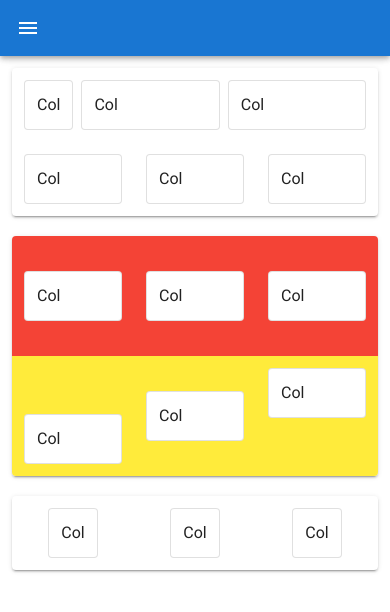
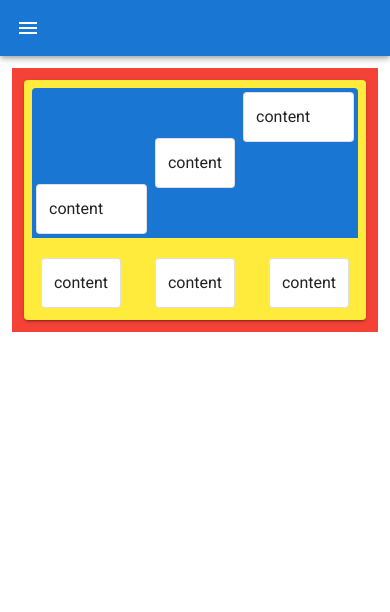
Before and after one commit to 2wndrhs/vuetify-basic, a Vue app in the folder vuetify-admin-template/: page /absproxy/8081/grid-system in a window 390 px wide. Shown: the top 612 px of the page. Built offline with nearby package versions, Linux system fonts and the light colour scheme.

Commit message:
vuetify breakpoints

```diff
--- a/vuetify-admin-template/src/App.vue
+++ b/vuetify-admin-template/src/App.vue
@@ -1,14 +1,14 @@
 <template>
   <v-app>
+    <!-- app 속성은 컴포넌트를 기본 레이아웃으로 만듬 -->
     <v-app-bar
       app
       color="primary"
       dark
     >
       <v-app-bar-nav-icon @click="toggleDrawer"></v-app-bar-nav-icon>
-      <v-spacer></v-spacer>
     </v-app-bar>
-      <v-navigation-drawer v-model="drawer" app>
+    <v-navigation-drawer v-model="drawer" app>
       <v-list-item>
         <v-list-item-content>
           <v-list-item-title class="text-h6">
@@ -35,16 +35,18 @@
           <v-list-item-icon>
             <v-icon>{{ item.icon }}</v-icon>
           </v-list-item-icon>
-
           <v-list-item-content>
             <v-list-item-title>{{ item.title }}</v-list-item-title>
           </v-list-item-content>
         </v-list-item>
       </v-list>
-      </v-navigation-drawer>
+    </v-navigation-drawer>
     <v-main>
-      <router-view></router-view>
+      <v-container fluid>
+        <router-view></router-view>
+      </v-container>
     </v-main>
+    <v-footer app></v-footer>
   </v-app>
 </template>
 
@@ -67,7 +69,8 @@
       items: [
           { title: 'Dashboard', icon: 'mdi-view-dashboard', to: '/' },
           { title: 'Grid System', icon: 'mdi-view-dashboard', to: '/grid-system'},
-          { title: 'Grid List Page', icon: 'mdi-view-dashboard', to: '/grid-list-page'}
+          { title: 'Grid List Page', icon: 'mdi-view-dashboard', to: '/grid-list-page'},
+          { title: 'Breakpoints', icon: 'mdi-view-dashboard', to: '/breakpoints'}
         ],
         right: null,
     }
--- a/vuetify-admin-template/src/routes/index.js
+++ b/vuetify-admin-template/src/routes/index.js
@@ -4,6 +4,7 @@
 import DashBoard from '../views/DashBoard.vue';
 import GridSystem from '../views/GridSystem.vue';
 import GridListPage from '../views/GridListPage.vue';
+import Breakpoints from '../views/Breakpoints.vue';
 
 Vue.use(VueRouter);
 
@@ -29,6 +30,11 @@
             path: '/grid-list-page',
             name: 'GridListPage',
             component: GridListPage
+        },
+        {
+            path: '/breakpoints',
+            name: 'Breakpoints',
+            component: Breakpoints
         }
     ]
 })
--- /dev/null
+++ b/vuetify-admin-template/src/views/Breakpoints.vue
@@ -0,0 +1,101 @@
+<template>
+    <v-container>
+        <v-card class="pa-3">
+            <v-card-title>
+                $vuetify.breakpoint.name: {{$vuetify.breakpoint.name}}
+            </v-card-title>
+            <v-container class="grey lighten-3">
+                <v-card
+                    class="pa-3"
+                    :height="height"
+                >
+                    Contents
+                 </v-card>
+            </v-container>
+        </v-card>
+        <v-card class="pa-3 mt-5">
+            <v-card-title>
+                $vuetify.breakpoint.mobile: {{$vuetify.breakpoint.mobile}} {{$vuetify.breakpoint.mobileBreakpoint}}
+            </v-card-title>
+            <v-container class="grey lighten-3">
+                <v-dialog
+                    v-model="dialog"
+                    width="500"
+                    :fullscreen="$vuetify.breakpoint.mobile"
+                >
+                <template v-slot:activator="{ on, attrs }">
+                <v-btn
+                  color="red lighten-2"
+                  dark
+                  v-bind="attrs"
+                  v-on="on"
+                >
+                    Click Me
+                </v-btn>
+                </template>
+
+                <v-card>
+                  <v-card-title class="text-h5 grey lighten-2">
+                    Privacy Policy
+                  </v-card-title>
+
+                  <v-card-text>
+                    Lorem ipsum dolor sit amet, consectetur adipiscing elit, sed do eiusmod tempor incididunt ut labore et dolore magna aliqua. Ut enim ad minim veniam, quis nostrud exercitation ullamco laboris nisi ut aliquip ex ea commodo consequat. Duis aute irure dolor in reprehenderit in voluptate velit esse cillum dolore eu fugiat nulla pariatur. Excepteur sint occaecat cupidatat non proident, sunt in culpa qui officia deserunt mollit anim id est laborum.
+                  </v-card-text>
+
+                  <v-divider></v-divider>
+
+                  <v-card-actions>
+                    <v-spacer></v-spacer>
+                    <v-btn
+                      color="primary"
+                      text
+                      @click="dialog = false"
+                    >
+                      I accept
+                    </v-btn>
+                  </v-card-actions>
+                </v-card>
+                </v-dialog>
+            </v-container>
+        </v-card>
+        <v-card class="pa-3 mt-5">
+            <v-card-title>
+                $vuetify.breakpoint.name: {{$vuetify.breakpoint.name}}
+            </v-card-title>
+            <v-container class="grey lighten-3">
+                <v-card
+                    class="pa-3"
+                    :height="height"
+                >
+                    Contents
+                 </v-card>
+            </v-container>
+        </v-card>
+    </v-container>
+</template>
+
+<script>
+export default {
+    computed: {
+        height(){
+            switch (this.$vuetify.breakpoint.name) {
+                case 'xs': return 100
+                case 'sm': return 200
+                case 'md': return 300
+                case 'lg': return 400
+                default: return 500
+            }
+        }
+    },
+    data(){
+        return {
+            dialog: false
+        }
+    }
+}
+</script>
+
+<style>
+
+</style>
--- a/vuetify-admin-template/src/views/DashBoard.vue
+++ b/vuetify-admin-template/src/views/DashBoard.vue
@@ -1,10 +1,11 @@
 <template>
   <v-container
     fluid
+    class="red"
   >
-  <v-card class="pa-3">
-    대시보드
-  </v-card>
+    <v-card class="pa-3 yellow">
+      대시보드
+    </v-card>
   </v-container>
 </template>
 
--- a/vuetify-admin-template/src/views/GridListPage.vue
+++ b/vuetify-admin-template/src/views/GridListPage.vue
@@ -1,6 +1,8 @@
 <template>
+    <!-- vuetify는 12cols grid system을 적용 -->
   <v-conatiner>
     <v-row>
+        <!-- cols속성은 v-col 컴포넌트 안에 정의 -->
         <v-col
             v-for="count in 12"
             :key="count"
@@ -8,12 +10,10 @@
             sm="6"
             md="4"
             lg="3"
+            xl="1"
         >
-            <v-card
-                class="pa-3"
-                outlined
-            >
-                Col
+            <v-card class="pa-3">
+                Hello
             </v-card>
         </v-col>
     </v-row>
--- a/vuetify-admin-template/src/views/GridSystem.vue
+++ b/vuetify-admin-template/src/views/GridSystem.vue
@@ -1,97 +1,17 @@
 <template>
   <v-container
     fluid
+    class="red"
   >
-    <v-card class="pa-3">
-      <v-row dense>
-        <v-col cols="auto">
-          <v-card
-            class="pa-3"
-            outlined
-          >
-            Col
-          </v-card>
-        </v-col>
-        <v-col>
-          <v-card
-            class="pa-3"
-            outlined
-          >
-            Col
-          </v-card>
-        </v-col>
-        <v-col>
-          <v-card
-            class="pa-3"
-            outlined
-          >
-            Col
-          </v-card>
-        </v-col>
-      </v-row>
-      <v-row>
-        <v-col>
-          <v-card
-            class="pa-3"
-            outlined
-          >
-            Col
-          </v-card>
-        </v-col>
-        <v-col>
-          <v-card
-            class="pa-3"
-            outlined
-          >
-            Col
-          </v-card>
-        </v-col>
-        <v-col>
-          <v-card
-            class="pa-3"
-            outlined
-          >
-            Col
-          </v-card>
-        </v-col>
-      </v-row>
-    </v-card>
-    <v-card class="mt-5 pa-3">
+    <v-card class="yellow pa-3">
+      <!-- align은 v-row에 적용, 자식 요소들의 수직 정렬을 변경 -->
       <v-row
-        class="red"
-        :style="{height: '120px'}"
+        :style="{height: '150px'}"
+        class="primary"
+        dense
         align="center"
       >
-        <v-col>
-          <v-card
-            class="pa-3"
-            outlined
-          >
-            Col
-          </v-card>
-        </v-col>
-        <v-col>
-          <v-card
-            class="pa-3"
-            outlined
-          >
-            Col
-          </v-card>
-        </v-col>
-        <v-col>
-          <v-card
-            class="pa-3"
-            outlined
-          >
-            Col
-          </v-card>
-        </v-col>
-      </v-row>
-      <v-row
-        class="yellow"
-        :style="{height: '120px'}"
-        align="center"
-      >
+        <!-- align-self는 v-col에 적용, 자기 자신의 수직 정렬을 변경 -->
         <v-col
           align-self="end"
         >
@@ -99,15 +19,19 @@
             class="pa-3"
             outlined
           >
-            Col
+            content
           </v-card>
         </v-col>
-        <v-col>
+        <!-- <v-spacer></v-spacer> 컴포넌트 사이 여백 주기 -->
+        <!-- cols="auto"는 cols에 콘텐츠 크기만큼을 할당-->
+        <v-col
+          cols="auto"
+        >
           <v-card
             class="pa-3"
             outlined
           >
-            Col
+            content
           </v-card>
         </v-col>
         <v-col
@@ -117,37 +41,42 @@
             class="pa-3"
             outlined
           >
-            Col
+            content
           </v-card>
         </v-col>
       </v-row>
-    </v-card>
-    <v-card class="mt-5 pa-3">
+      <!-- justify는 v-row에 적용, 자식 요소들의 수평 정렬을 변경 -->
       <v-row
         justify="space-around"
       >
-        <v-col cols="auto">
+        <v-col
+         cols="auto"
+        >
           <v-card
             class="pa-3"
             outlined
           >
-            Col
+            content
           </v-card>
         </v-col>
-        <v-col cols="auto">
+        <v-col
+          cols="auto"
+        >
           <v-card
             class="pa-3"
             outlined
           >
-            Col
+            content
           </v-card>
         </v-col>
-        <v-col cols="auto">
+        <v-col
+          cols="auto"
+        >
           <v-card
             class="pa-3"
             outlined
           >
-            Col
+            content
           </v-card>
         </v-col>
       </v-row>
```
